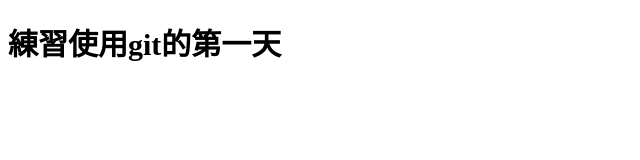
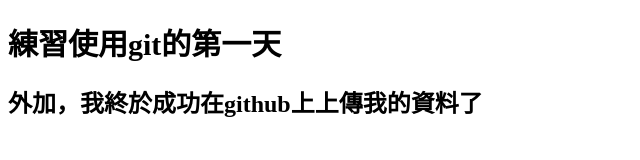
Before and after one commit to YiJing0502/githup-test, a plain HTML site: page index.html in a window 1280 px wide. Shown: the whole page, without its empty margins (0-640 px from the left). Drawn offline with Linux system fonts and the light colour scheme.

Commit message:
新增一行h2

```diff
--- a/css/style.css
+++ b/css/style.css
@@ -1,3 +1,6 @@
 h1{
     font-size: 30px;
 }
+h2{
+    font-size: 24px;
+}
--- a/index.html
+++ b/index.html
@@ -9,5 +9,6 @@
 </head>
 <body>
     <h1>練習使用git的第一天</h1>
+    <h2>外加，我終於成功在github上上傳我的資料了</h2>
 </body>
 </html>
```
